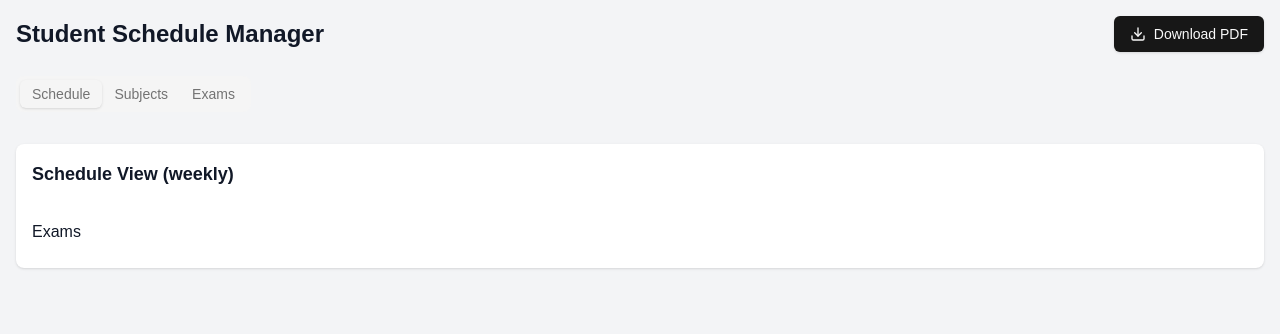
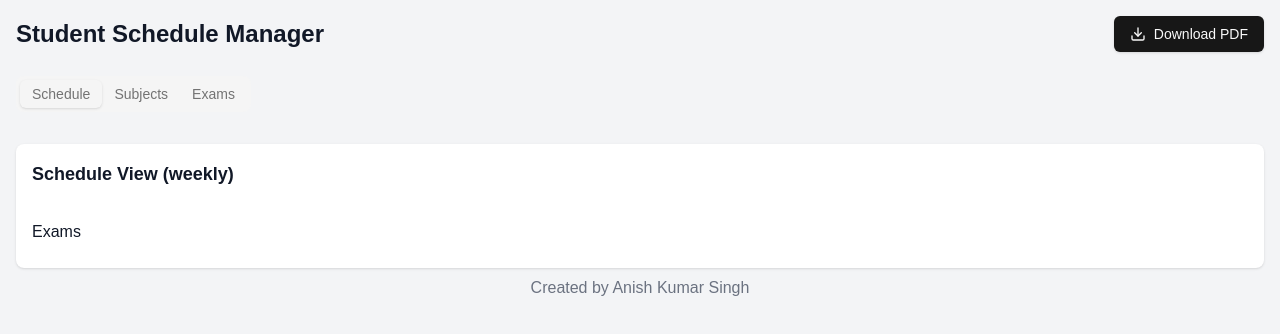
Before and after one commit to anishiit/Student-Schedule-Manager, a Next.js app: page / in a window 1280 px wide. Shown: the top 334 px of the page. Built offline with nearby package versions, Linux system fonts and the light colour scheme.

Commit message:
added footer

```diff
--- a/src/app/page.js
+++ b/src/app/page.js
@@ -396,6 +396,7 @@ export default function StudentScheduleManager() {
           </div>
         </TabsContent>
       </Tabs>
+      <footer><p className='text-center text-gray-500 py-2'>Created by Anish Kumar Singh</p></footer>
     </div>
   )
 }
```
